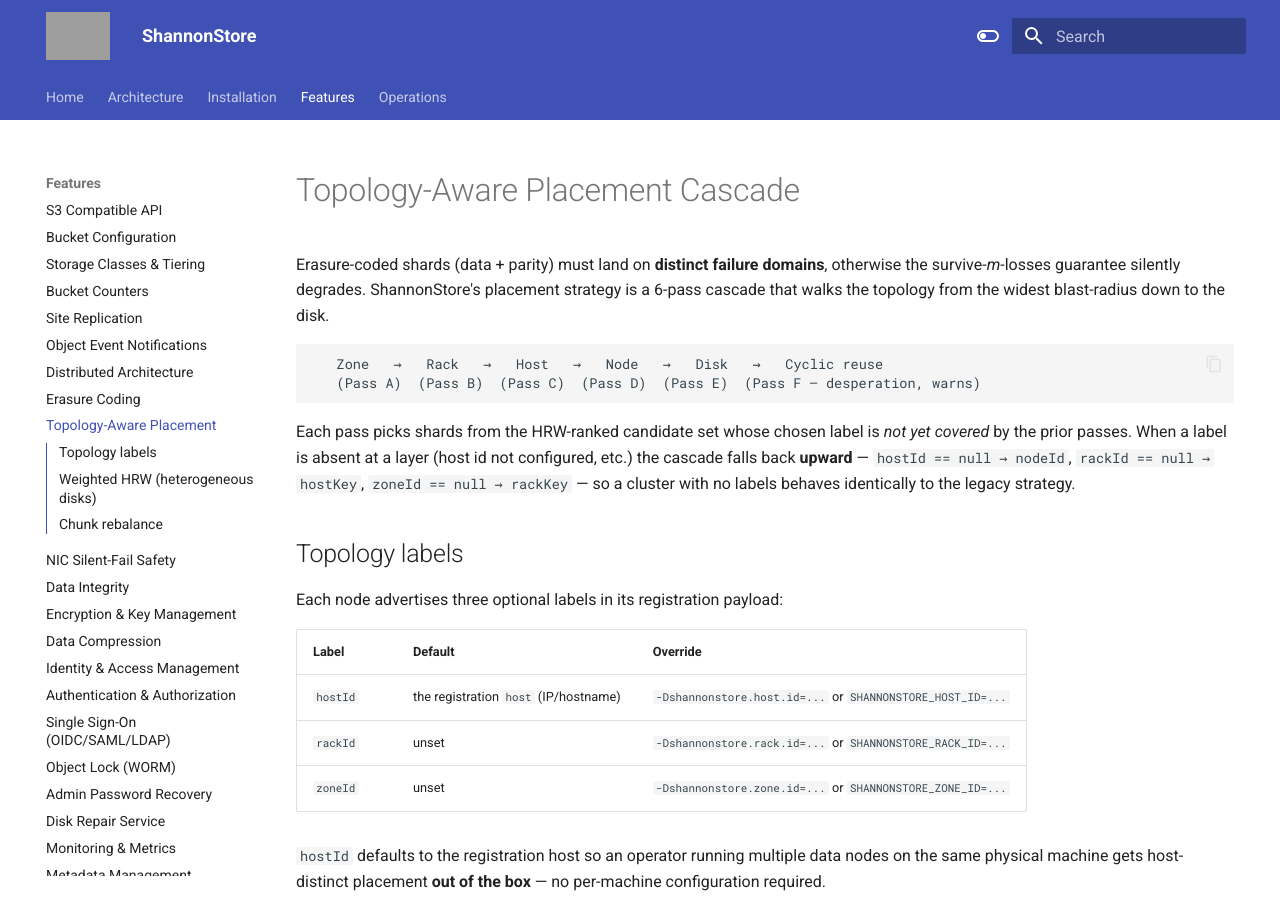
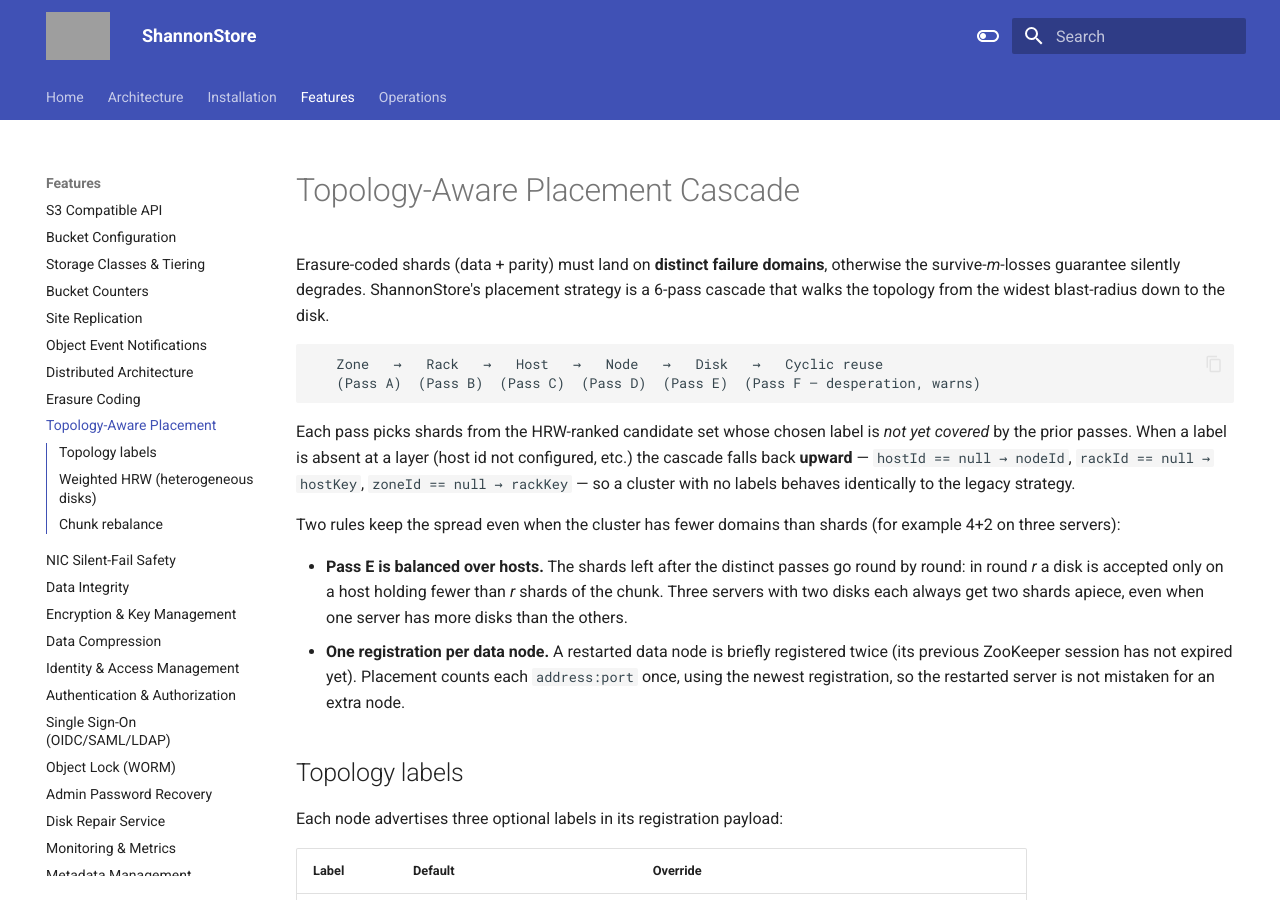
Before and after one commit to cloudcheflabs/shannonstore-docs, an MkDocs documentation site: the page built from docs/features/placement-cascade.md, in a window 1280 px wide and 900 px high. Built offline with MkDocs 1.6.1 and Material for MkDocs 9.7.7, drawn with Linux system fonts in a browser that asks for light colours; the version menu is left out; grey boxes are pictures that could not be loaded.

Commit message:
Placement: balanced leftover shards, one registration per data node; repair targets the least-loaded node; s3.node.suspect.ms

````diff
--- a/docs/features/placement-cascade.md
+++ b/docs/features/placement-cascade.md
@@ -8,6 +8,11 @@
 ```
 
 Each pass picks shards from the HRW-ranked candidate set whose chosen label is *not yet covered* by the prior passes. When a label is absent at a layer (host id not configured, etc.) the cascade falls back **upward** — `hostId == null → nodeId`, `rackId == null → hostKey`, `zoneId == null → rackKey` — so a cluster with no labels behaves identically to the legacy strategy.
+
+Two rules keep the spread even when the cluster has fewer domains than shards (for example 4+2 on three servers):
+
+- **Pass E is balanced over hosts.** The shards left after the distinct passes go round by round: in round *r* a disk is accepted only on a host holding fewer than *r* shards of the chunk. Three servers with two disks each always get two shards apiece, even when one server has more disks than the others.
+- **One registration per data node.** A restarted data node is briefly registered twice (its previous ZooKeeper session has not expired yet). Placement counts each `address:port` once, using the newest registration, so the restarted server is not mistaken for an extra node.
 
 ## Topology labels
 
````
Also changed, not shown: docs/features/configuration.md (+1 -0 lines), docs/features/disk-repair.md (+1 -1 lines).
